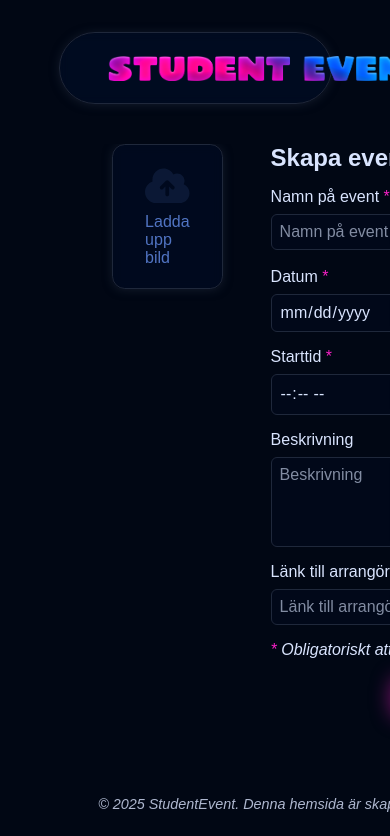
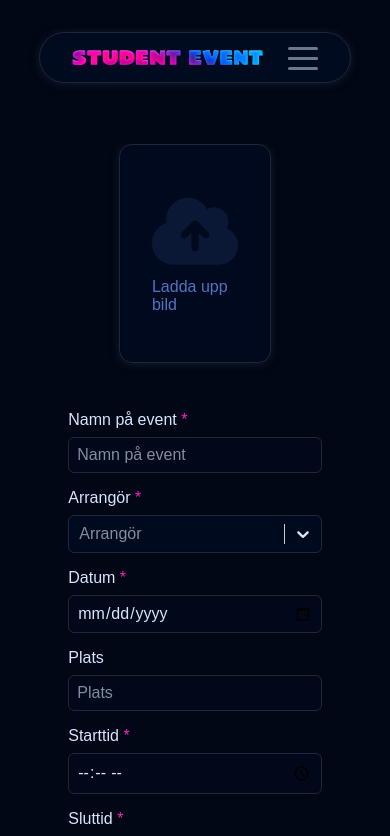
Before and after one commit to Asiyn/student-event, a Next.js app: page /create-event in a window 390 px wide. Shown: the top 836 px of the page. Built offline with nearby package versions, Linux system fonts and the light colour scheme.

Commit message:
Responsiveness

```diff
--- a/src/app/calendar/filter.module.css
+++ b/src/app/calendar/filter.module.css
@@ -108,3 +108,20 @@
   transform: translateY(1px);
   opacity: 0.9;
 }
+
+@media (max-width: 768px) {
+  .filter-container {
+    width: 70%;
+  }
+
+  .filters {
+    display: flex;
+    flex-direction: column;
+  }
+}
+
+@media (max-width: 468px) {
+  .filter-container {
+    width: 80%;
+  }
+}
--- a/src/app/components/navbar.module.css
+++ b/src/app/components/navbar.module.css
@@ -89,3 +89,202 @@
   transform: scaleX(1);
   transform-origin: left;
 }
+
+.nav-icon {
+  display: none;
+}
+
+.mobile-menu {
+  display: none;
+}
+
+@media (max-width: 768px) {
+  .mobile-menu {
+    display: flex;
+    gap: 0.15rem;
+  }
+
+  .navbar {
+    width: 80%;
+    padding: 0.85rem 2rem;
+  }
+
+  .nav-img {
+    height: 20px;
+  }
+
+  .logo {
+    display: flex;
+    align-self: center;
+  }
+
+  .nav-link::after {
+    display: none;
+  }
+
+  .nav-buttons-container {
+    display: none;
+  }
+
+  .nav-icon {
+    display: block;
+    width: 30px;
+    height: 22px;
+    position: relative;
+    cursor: pointer;
+    transition:
+      0.5s ease-in-out,
+      opacity 0.2s ease;
+
+    opacity: 0.5;
+  }
+
+  .nav-icon span {
+    display: block;
+    position: absolute;
+    height: 3px;
+    width: 100%;
+    background: var(--text);
+    border-radius: 15px;
+    left: 0;
+    transition:
+      0.25s ease-in-out,
+      background-color 0.25s ease;
+  }
+
+  .nav-icon span:nth-child(1) {
+    top: 0px;
+  }
+
+  .nav-icon span:nth-child(2),
+  .nav-icon span:nth-child(3) {
+    top: 10px;
+  }
+
+  .nav-icon span:nth-child(4) {
+    top: 20px;
+  }
+
+  /* OPEN STATE (same animation as original) */
+  .nav-icon.open span:nth-child(1) {
+    top: 18px;
+    width: 0%;
+    left: 50%;
+  }
+
+  .nav-icon.open span:nth-child(2) {
+    transform: rotate(45deg);
+  }
+
+  .nav-icon.open span:nth-child(3) {
+    transform: rotate(-45deg);
+  }
+
+  .nav-icon.open span:nth-child(4) {
+    top: 18px;
+    width: 0%;
+    left: 50%;
+  }
+
+  .nav-icon:hover {
+    opacity: 0.9;
+  }
+
+  .nav-icon:hover span {
+    background-color: var(--primary);
+  }
+
+  .nav-icon:active span {
+    background-color: var(--primary);
+  }
+
+  /* Mobile dropdown */
+  /* .mobile-menu::before {
+    content: "MENY";
+    font-size: 0.7rem;
+    letter-spacing: 0.15em;
+    opacity: 0.5;
+  } */
+
+  .mobile-menu {
+    position: absolute;
+    top: calc(100% + 0.75rem);
+    right: 2rem;
+    width: 50%;
+
+    display: flex;
+    flex-direction: column;
+    gap: 1rem;
+
+    padding: 1rem 1.25rem;
+    border-radius: 16px;
+
+    background-color: color-mix(
+      in srgb,
+      var(--nav-background) 85%,
+      transparent
+    );
+    border: 1px solid var(--border);
+    backdrop-filter: blur(6px);
+
+    box-shadow: 0 10px 25px rgba(0, 0, 0, 0.35);
+    z-index: 1001;
+  }
+
+  .mobile-menu {
+    opacity: 0;
+    transform: translateY(-8px) scale(0.98);
+    pointer-events: none;
+
+    transition:
+      opacity 0.25s ease,
+      transform 0.25s ease;
+  }
+
+  .mobile-menu.open {
+    opacity: 1;
+    transform: translateY(0) scale(1);
+    pointer-events: auto;
+  }
+
+  .mobile-menu a {
+    padding: 0.2rem 0.8rem;
+    opacity: 0;
+    transform: translateY(-4px);
+    transition:
+      opacity 0.3s ease,
+      transform 0.2s ease;
+
+    font-size: 1.25rem;
+    font-weight: 500;
+    text-decoration: none;
+
+    /* background-color: color-mix(in srgb, var(--secondary) 18%, transparent);
+    border-radius: 2px; */
+  }
+
+  .mobile-menu.open a {
+    opacity: 1;
+    transform: translateY(0);
+  }
+
+  .mobile-menu a:active {
+    opacity: 0.7;
+  }
+
+  .mobile-menu.open a:nth-child(1) {
+    transition-delay: 0.05s;
+  }
+  .mobile-menu.open a:nth-child(2) {
+    transition-delay: 0.1s;
+  }
+  .mobile-menu.open a:nth-child(3) {
+    transition-delay: 0.15s;
+  }
+}
+
+@media (max-width: 468px) {
+  .nav-img {
+    height: 15px;
+  }
+}
--- a/src/app/components/navbar.tsx
+++ b/src/app/components/navbar.tsx
@@ -5,15 +5,39 @@ import logo from "../../images/LIGGANDE_LOGO.png";
 import styles from "./navbar.module.css";
 import Link from "next/link";
 import { usePathname } from "next/navigation";
+import { useEffect, useRef, useState } from "react";
 
 export default function Navbar() {
   const pathName = usePathname();
+  const [menuOpen, setMenuOpen] = useState(false);
+  const menuRef = useRef<HTMLDivElement | null>(null);
+  const burgerRef = useRef<HTMLDivElement | null>(null);
 
   const getLinkClass = (href: string) => {
     const isActive =
       href === "/" ? pathName === "/" : pathName?.startsWith(href);
     return `${styles["nav-link"]} ${isActive ? styles.active : ""}`.trim();
   };
+
+  useEffect(() => {
+    if (!menuOpen) return;
+
+    const handleClickOutside = (e: MouseEvent) => {
+      const target = e.target as Node;
+
+      if (
+        menuRef.current &&
+        !menuRef.current.contains(target) &&
+        burgerRef.current &&
+        !burgerRef.current.contains(target)
+      ) {
+        setMenuOpen(false);
+      }
+    };
+
+    document.addEventListener("mousedown", handleClickOutside);
+    return () => document.removeEventListener("mousedown", handleClickOutside);
+  }, [menuOpen]);
 
   return (
     <nav className={styles.navbar}>
@@ -38,6 +62,52 @@ export default function Navbar() {
           Skapa Event
         </Link>
       </div>
+
+      {/* Hamburger */}
+      <div
+        ref={burgerRef}
+        className={`${styles["nav-icon"]} ${menuOpen ? styles.open : ""}`}
+        onClick={() => setMenuOpen((v) => !v)}
+        aria-label="Öppna meny"
+        role="button"
+        tabIndex={0}
+      >
+        <span />
+        <span />
+        <span />
+        <span />
+      </div>
+
+      {/* Mobile menu */}
+      <div
+        ref={menuRef}
+        className={`${styles["mobile-menu"]} ${menuOpen ? styles.open : ""}`}
+        onClick={() => setMenuOpen((v) => !v)}
+      >
+        <Link
+          href="/"
+          onClick={() => setMenuOpen(false)}
+          className={getLinkClass("/")}
+        >
+          Hem
+        </Link>
+
+        <Link
+          href="/calendar"
+          onClick={() => setMenuOpen(false)}
+          className={getLinkClass("/calendar")}
+        >
+          Kalender
+        </Link>
+
+        <Link
+          href="/create-event"
+          onClick={() => setMenuOpen(false)}
+          className={getLinkClass("/create-event")}
+        >
+          Skapa Event
+        </Link>
+      </div>
     </nav>
   );
 }
--- a/src/app/create-event/createevent2.module.css
+++ b/src/app/create-event/createevent2.module.css
@@ -184,3 +184,30 @@
 .color-icon-button button {
   all: unset;
 }
+
+@media (max-width: 768px) {
+  .form-container {
+    display: flex;
+    flex-direction: column;
+  }
+
+  .detail-submission {
+    order: 2;
+    display: flex;
+    flex-direction: column;
+  }
+
+  .detail-submission h2 {
+    display: none;
+  }
+
+  .detail-submission p {
+    align-self: center;
+  }
+
+  .upload-container {
+    order: 1;
+    width: 60%;
+    align-self: center;
+  }
+}
--- a/src/app/create-event/eventdetails.module.css
+++ b/src/app/create-event/eventdetails.module.css
@@ -123,3 +123,11 @@
   opacity: 0;
   pointer-events: none;
 }
+
+@media (max-width: 768px) {
+  .form {
+    display: flex;
+    flex-direction: column;
+    align-self: center;
+  }
+}
```
Also changed, not shown: src/app/calendar/calendar.module.css (+12 -0 lines), src/app/calendar/page.tsx (+56 -6 lines), src/app/feed/eventfeed.module.css (+14 -0 lines).
